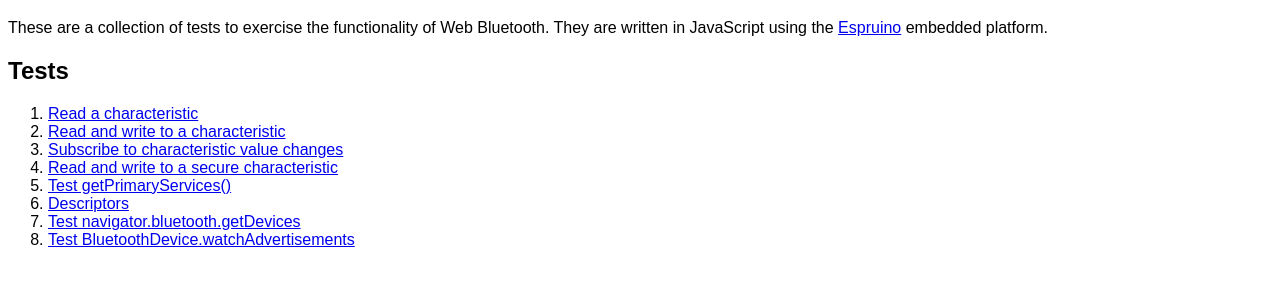
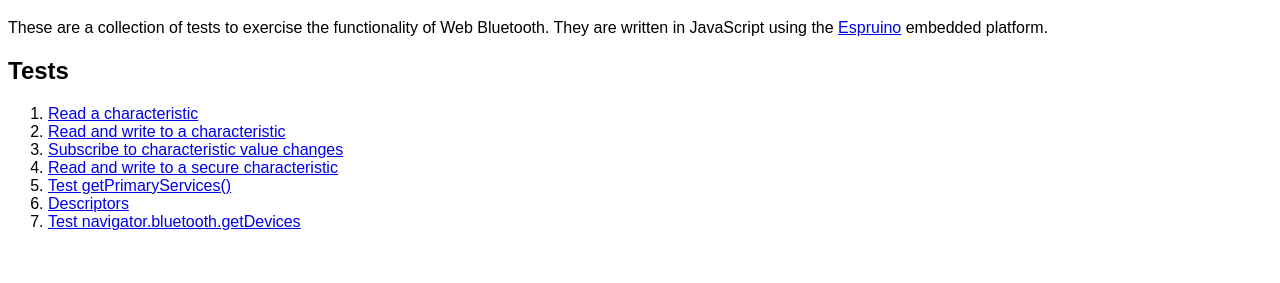
Before and after one commit to WebBluetoothCG/manual-tests, a plain HTML site: page index.html in a window 1280 px wide. Shown: the part 61-344 px from the top of the page. Drawn offline with Linux system fonts and the light colour scheme.

Commit message:
Update index.html

```diff
--- a/index.html
+++ b/index.html
@@ -41,7 +41,6 @@
     <li><a href="get_primary_services">Test getPrimaryServices()</a></li>
     <li><a href="descriptors">Descriptors</a></li>
     <li><a href="get_devices">Test navigator.bluetooth.getDevices</a></li>
-    <li><a href="watch_advertisements">Test BluetoothDevice.watchAdvertisements</a></li>
   </ol>
 </body>
 
```
